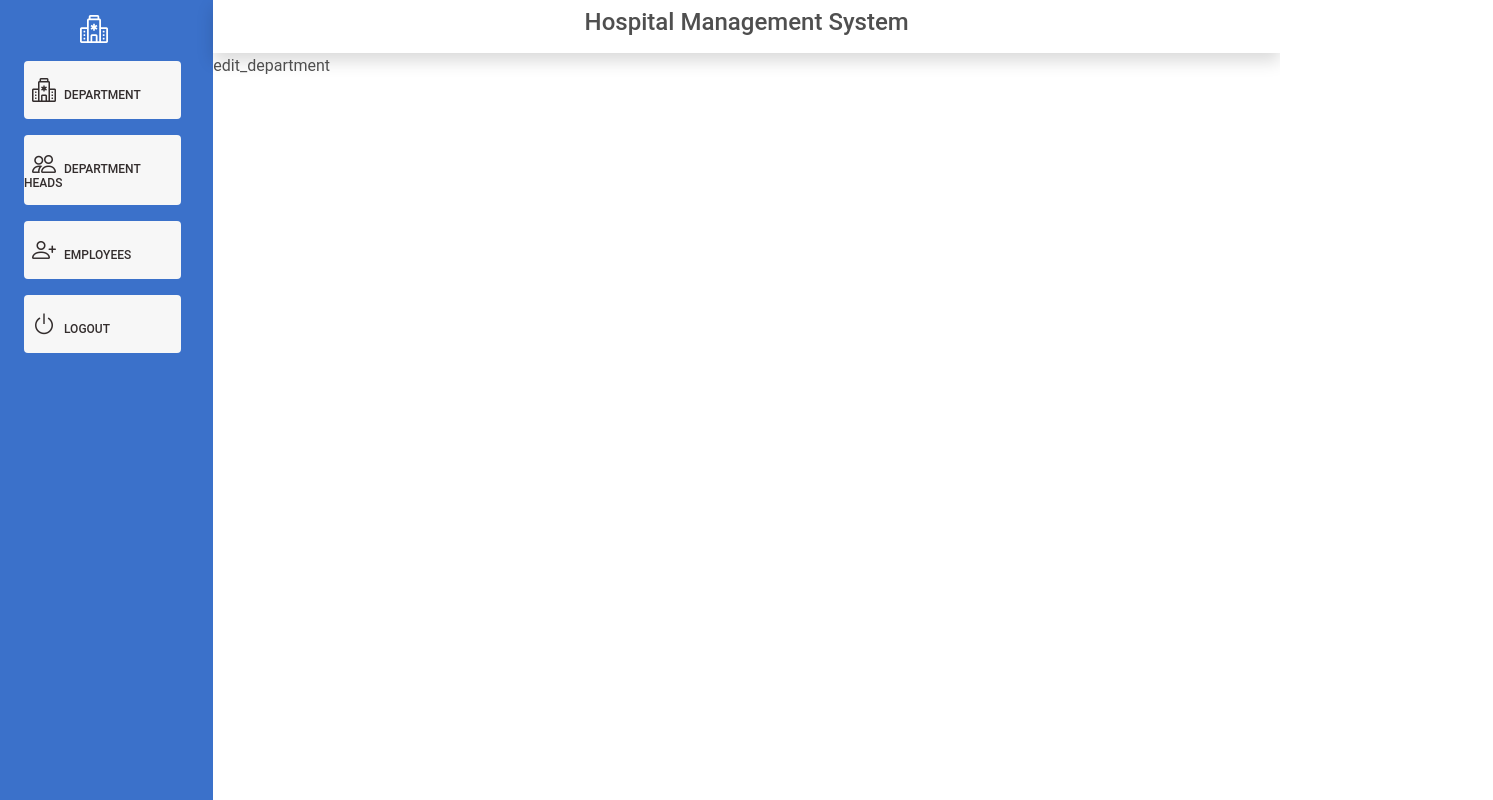
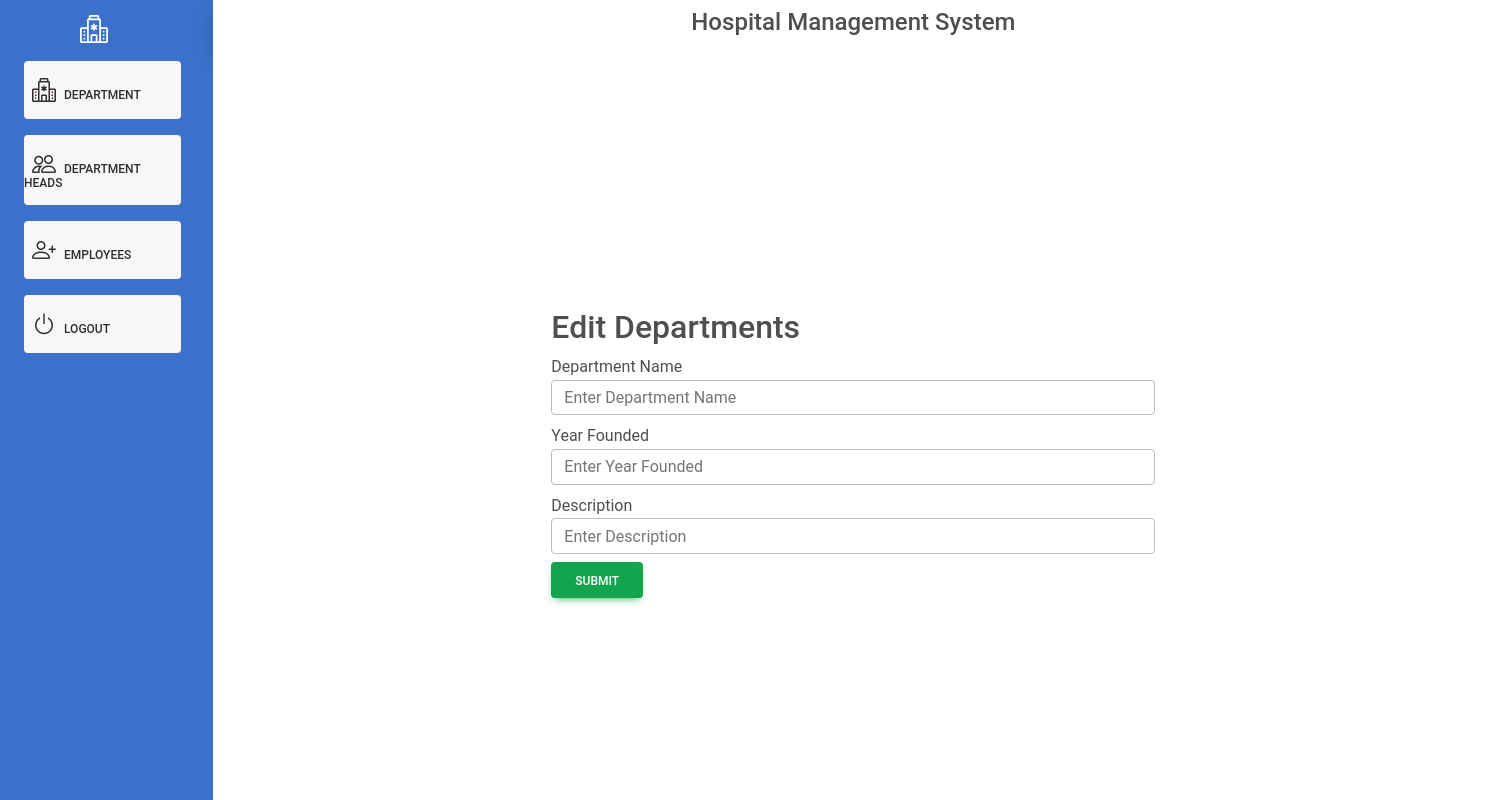
Before and after one commit to mohd-ashif/HSM, a React (Vite) app in the folder Client/: page /dashboard/edit_department/1 in a window 1280 px wide. Shown: the top 800 px of the page, 1493 px wide, since content can reach past the window. Built offline with nearby package versions, Linux system fonts and the light colour scheme; no server answers; a small style sheet from the web is missing.

Commit message:
update  edit

```diff
--- a/Client/src/components/department/edit_department.jsx
+++ b/Client/src/components/department/edit_department.jsx
@@ -1,9 +1,111 @@
-import React from 'react'
+import React, { useState, useEffect } from 'react';
+import axios from 'axios';
+import { useNavigate, useParams } from 'react-router-dom';
 
-const edit_department = () => {
+function Edit_department() {
+  const [name, setName] = useState('');
+  const [year, setYear] = useState('');
+  const [description, setDescription] = useState('');
+  const [image, setImage] = useState(null);
+  const navigate = useNavigate();
+  const { id } = useParams();
+
+  useEffect(() => {
+    axios.get(`http://localhost:3000/get_department/${id}`)
+      .then(result => {
+        console.log(result);
+        setName(result.data.name);
+        setYear(result.data.year);
+        setDescription(result.data.description);
+        setImage(result.data.image || null);
+      })
+      .catch(err => console.log(err));
+  }, [id]);
+
+  const handleImageChange = (e) => {
+    setImage(e.target.files[0]);
+  };
+
+  const handleFormSubmit = (e) => {
+    e.preventDefault();
+
+    const formData = new FormData();
+    formData.append('image', image);
+    formData.append('name', name);
+    formData.append('year', year);
+    formData.append('description', description);
+
+    axios.put(`http://localhost:3000/edit_department/${id}`, formData)
+      .then(result => {
+        console.log(result);
+        navigate('/dashboard/departments');
+      })
+      .catch(err => console.log(err));
+  };
+
   return (
-    <div>edit_department</div>
-  )
+    <div>
+      <div className='d-flex vh-100 bg-white justify-content-center align-items-center vw-100 p-1'>
+        <div className='w-50 bg-white rounded p-3'>
+          <form onSubmit={handleFormSubmit}>
+            <h2>Edit Departments</h2>
+            <div className='mb-2'>
+              <label>Department Name</label>
+              <input
+                type='text'
+                placeholder='Enter Department Name'
+                className='form-control'
+                value={name}
+                onChange={(e) => setName(e.target.value)}
+              />
+            </div>
+            <div className='mb-2'>
+              <label>Year Founded</label>
+              <input
+                type='number'
+                placeholder='Enter Year Founded'
+                className='form-control'
+                value={year}
+                onChange={(e) => setYear(e.target.value)}
+              />
+            </div>
+            <div className='mb-2'>
+              <label>Description</label>
+              <input
+                type='text'
+                placeholder='Enter Description'
+                className='form-control'
+                value={description}
+                onChange={(e) => setDescription(e.target.value)}
+              />
+            </div>
+            {image && (
+              <div className='mb-2'>
+                <label>Image</label>
+                <input
+                  type='file'
+                  placeholder='Upload'
+                  className='form-control'
+                  onChange={handleImageChange}
+                />
+                <div>
+                  Current Image:
+                  <img
+                    src={`http://localhost:3000/upload/${image.name}`}
+                    alt="Current Department Image"
+                    style={{ border: '1px solid black', width: '50px', height: '50px', borderRadius: '50%' }}
+                  />
+                </div>
+              </div>
+            )}
+            <div>
+              <button className='btn btn-success' type="submit">Submit</button>
+            </div>
+          </form>
+        </div>
+      </div>
+    </div>
+  );
 }
 
-export default edit_department
+export default Edit_department;
```
